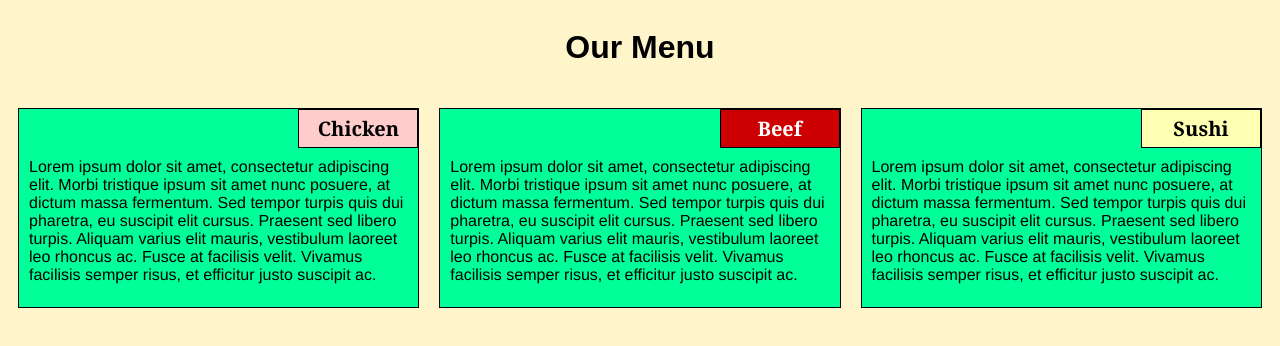
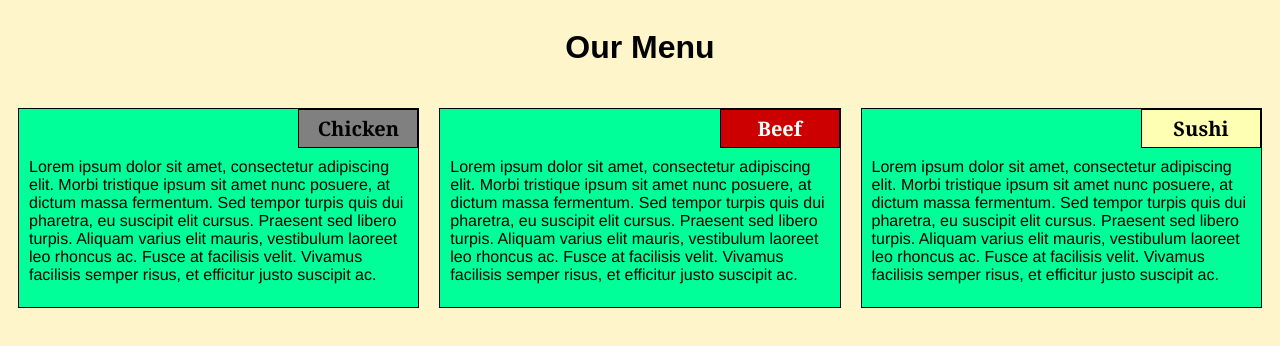
Before and after one commit to Mudit-Sh/Module-2-Sol, a plain HTML site: page index.html in a window 1280 px wide. Drawn offline with Linux system fonts and the light colour scheme.

Commit message:
Update module2.css

```diff
--- a/module2.css
+++ b/module2.css
@@ -53,7 +53,7 @@ section {
 	margin-bottom: 0;
 	margin-top: 0;
 	padding: 5px;
-	background-color: #ffcccc;
+	background-color: #808080;
 }
 
 #beef {
```
